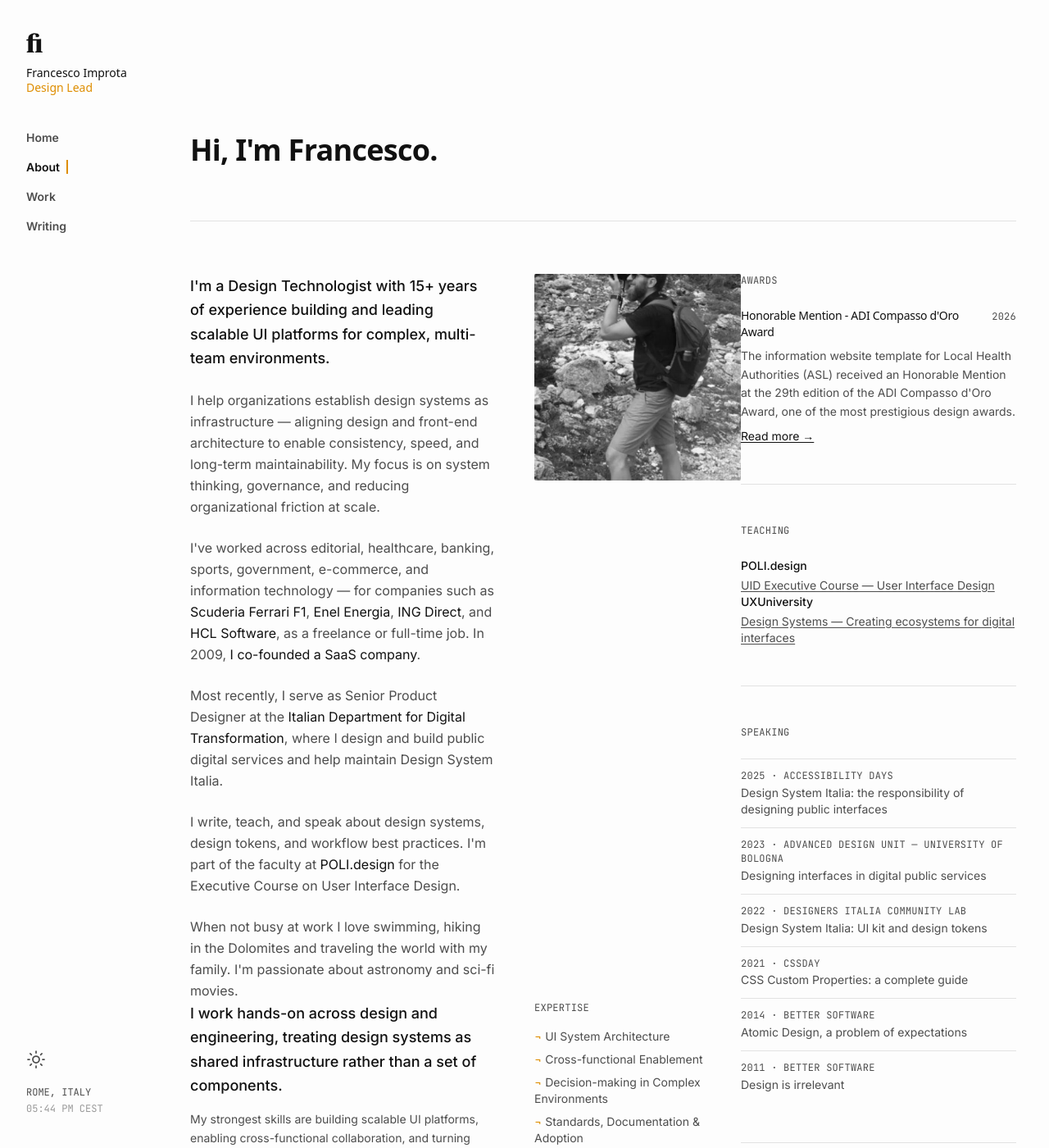
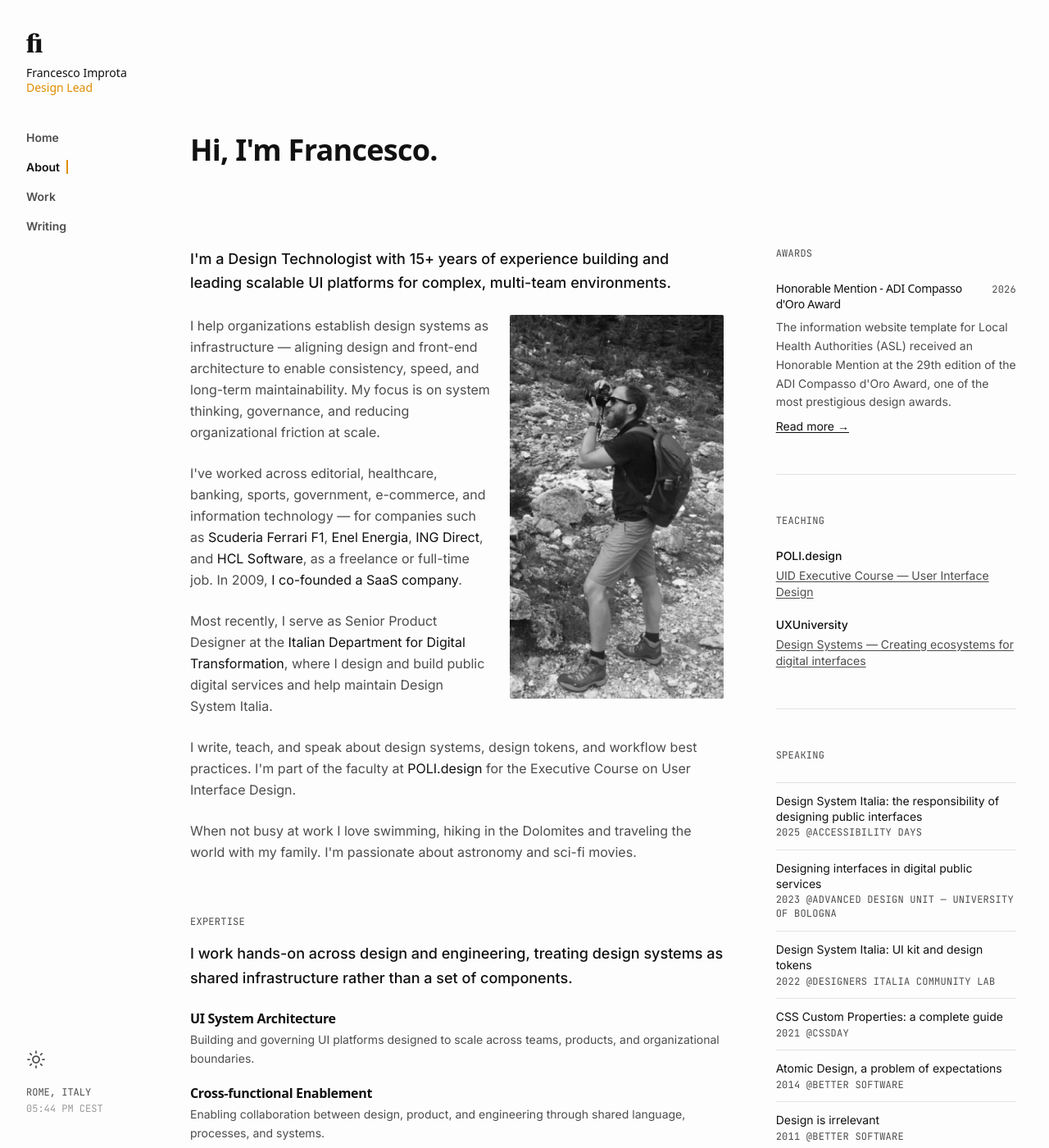
Before and after one commit to zetareticoli/fi, a Jekyll site: the page built from about.html, in a window 1280 px wide and 1400 px high. Shown: the whole window at 82% size. Built offline with Jekyll 4.4.1, drawn with Linux system fonts in a browser that asks for light colours; some web fonts are replaced; some of the changed text lies outside the part shown.

Commit message:
refactor(about): enhance layout and styling for improved readability
Revamp the About page layout by consolidating the bio and expertise sections into a more streamlined format. Update CSS for better spacing and responsiveness, including new utility classes for margins and widths. Adjust the overall structure to enhance visual flow and accessibility.

Co-authored-by: Francesco Improta <me@francescoimprota.com>

```diff
--- a/_layouts/page.html
+++ b/_layouts/page.html
@@ -2,7 +2,7 @@
 layout: default
 ---
 <div class="min-h-screen">
-  <section class="px-6 lg:px-10 pt-16 lg:pt-36 pb-12 lg:pb-16">
+  <section class="px-6 lg:px-10 pt-16 lg:pt-36 pb-12">
     <span class="meta-tag block mb-4">{{ page.tag | upcase }}</span>
     <h1 class="font-heading text-3xl sm:text-4xl font-semibold leading-tight">
       {{ page.title }}
@@ -13,10 +13,7 @@ layout: default
     </p>
     {% endif %}
   </section>
-
-  <div class="mx-6 lg:mx-10 hairline"></div>
-
-  <section class="px-6 lg:px-10 py-12 lg:py-16">
+  <section class="px-6 lg:px-10 py-12">
     {{ content }}
   </section>
 </div>
--- a/about.html
+++ b/about.html
@@ -14,63 +14,76 @@ permalink: /about/
     <div class="lg:col-span-8 flex flex-col gap-12 lg:gap-16">
 
       <!-- Bio + Portrait -->
-      <section>
-        <div class="grid grid-cols-1 md:grid-cols-12 gap-10 lg:gap-12">
-          <div class="md:col-span-7 flex flex-col gap-6">
-            <p class="text-lg font-medium leading-relaxed">
-              I'm a Design Technologist with 15+ years of experience building and leading scalable UI platforms for complex, multi-team environments.
+      <section class="flow-root animate-in">
+        <p class="mb-6 text-lg font-medium leading-relaxed">
+          I'm a Design Technologist with 15+ years of experience building and leading scalable UI platforms for complex,
+          multi-team environments.
         </p>
-            <p class="text-base text-muted-foreground leading-relaxed">
+        <img src="{{ page.portrait | default: '/img/francesco-improta.webp' | relative_url }}" alt="Francesco Improta"
+          class="float-right ml-4 sm:ml-6 mb-4 w-full sm:w-[42%] md:w-[40%] object-cover rounded-xs grayscale max-h-[65vh]"
+          loading="lazy" />
+
+        <p class="mb-6 text-base text-muted-foreground leading-relaxed">
           I help organizations establish design systems as infrastructure — aligning design and front-end architecture to enable consistency, speed, and long-term maintainability. My focus is on system thinking, governance, and reducing organizational friction at scale.
         </p>
-            <p class="text-base text-muted-foreground leading-relaxed">I've worked across editorial, healthcare, banking, sports, government,
+        <p class="mb-6 text-base text-muted-foreground leading-relaxed">I've worked across editorial, healthcare, banking, sports, government,
           e-commerce, and information technology — for companies such as <span class="text-primary">Scuderia
             Ferrari F1</span>, <span class="text-primary">Enel Energia</span>, <span class="text-primary">ING
             Direct</span>, and <span class="text-primary">HCL Software</span>, as a freelance or full-time job.
             In 2009, <span class="text-primary">I co-founded a SaaS company</span>.
         </p>
-            <p class="text-base text-muted-foreground leading-relaxed">Most recently, I serve as Senior Product Designer at
+        <p class="mb-6 text-base text-muted-foreground leading-relaxed">Most recently, I serve as Senior Product Designer at
           the <span class="text-primary">Italian Department for Digital Transformation</span>, where I design and
           build public digital services and help maintain Design System Italia.
         </p>
-
-            <p class="text-base text-muted-foreground leading-relaxed">I write, teach, and speak about design systems, design
+        <p class="mb-6 text-base text-muted-foreground leading-relaxed">I write, teach, and speak about design systems, design
           tokens, and workflow best practices. I'm part of the faculty at <span class="text-primary">POLI.design</span>
           for the Executive Course on User Interface Design.</p>
         <p class="text-base text-muted-foreground leading-relaxed">When not busy at work I love swimming, hiking in the
           Dolomites and traveling the world with my family. I'm passionate about astronomy and sci-fi movies.</p>
-          </div>
-          <div class="md:col-span-5 flex flex-col gap-8 items-start">
-            <img src="{{ page.portrait | default: '/img/francesco-improta.webp' | relative_url }}" alt="Francesco Improta"
-              class="w-full object-cover rounded-xs aspect-square grayscale max-h-[65vh] animate-in group"
-              style="transition-delay: {{ forloop.index | times: 120 }}ms;" loading="lazy" />
-          </div>
-        </div>
       </section>
 
       <!-- How I work + Skills -->
       <section>
-        <div class="grid grid-cols-1 md:grid-cols-12 gap-8 lg:gap-12">
-          <div class="md:col-span-7 flex flex-col gap-4">
-            <p class="text-lg text-foreground leading-relaxed font-medium">I work hands-on across design and engineering, treating design systems as shared infrastructure rather than a set of components.</p>
-            <p class="text-sm text-muted-foreground leading-relaxed">My strongest skills are building scalable UI platforms, enabling cross-functional collaboration, and turning constraints into clear product and technical decisions — backed by standards and documentation that teams actually adopt.</p>
+        <h4 class="meta-tag mb-4">Expertise</h4>
+        <p class="text-lg text-foreground leading-relaxed font-medium mb-6">I work hands-on across design and engineering, treating
+          design systems as shared infrastructure rather than a set of components.</p>
+
+        <div class="flex flex-col gap-5 mt-6">
+          <div class="flex flex-col gap-1">
+            <h3 class="text-md font-semibold leading-snug">UI System Architecture</h3>
+            <p class="text-sm text-muted-foreground leading-relaxed">Building and governing UI platforms designed to scale across teams, products,
+              and organizational boundaries.</p>
+          </div>
+          <div class="flex flex-col gap-1">
+            <h3 class="text-md font-semibold leading-snug">Cross-functional Enablement</h3>
+            <p class="text-sm text-muted-foreground leading-relaxed">Enabling collaboration between design, product, and engineering through shared
+              language, processes, and systems.</p>
+          </div>
+          <div class="flex flex-col gap-1">
+            <h3 class="text-md font-semibold leading-snug">Decision-making in Complex Environments</h3>
+            <p class="text-sm text-muted-foreground leading-relaxed">Assessing constraints, trade-offs, and risks to support sustainable product and
+              technical decisions.</p>
+          </div>
+          <div class="flex flex-col gap-1">
+            <h3 class="text-md font-semibold leading-snug">Standards, Documentation, and Adoption</h3>
+            <p class="text-sm text-muted-foreground leading-relaxed">Defining standards and documentation that encourage consistency while leaving
+              room for evolution.</p>
+          </div>
+          <div class="flex flex-col gap-1">
+            <h3 class="text-md font-semibold leading-snug">Mentorship and Team Support</h3>
+            <p class="text-sm text-muted-foreground leading-relaxed">Helping designers and engineers grow within structured, system-oriented
+              environments.</p>
+          </div>
+
           <a href="{{ '/work' | relative_url }}"
             class="mt-2 inline-flex items-center gap-2 text-sm font-medium hover:opacity-60 transition-opacity underline underline-offset-2">
             See my work →
           </a>
         </div>
-          <div class="md:col-span-5">
-            <h4 class="meta-tag mb-4">Expertise</h4>
-            <ul class="flex flex-col gap-2">
-              <li class="text-sm text-muted-foreground"><span class="text-accent">¬</span> UI System Architecture</li>
-              <li class="text-sm text-muted-foreground"><span class="text-accent">¬</span> Cross-functional Enablement</li>
-              <li class="text-sm text-muted-foreground"><span class="text-accent">¬</span> Decision-making in Complex Environments</li>
-              <li class="text-sm text-muted-foreground"><span class="text-accent">¬</span> Standards, Documentation &amp; Adoption</li>
-              <li class="text-sm text-muted-foreground"><span class="text-accent">¬</span> Mentorship and Team Support</li>
-              <li class="text-sm text-muted-foreground"><span class="text-accent">¬</span> Design for Accessibility</li>
-            </ul>
-          </div>
-        </div>
+
+
+
       </section>
 
     </div>
@@ -79,7 +92,7 @@ permalink: /about/
     <aside class="lg:col-span-4 flex flex-col gap-10 lg:gap-12">
 
       <!-- Awards -->
-      <section>
+      <section class="animate-in" style="transition-delay: 120ms">
         <span class="meta-tag block mb-6">Awards</span>
         {% for award in site.data.about.awards %}
         <div class="flex flex-col gap-2">
@@ -97,7 +110,7 @@ permalink: /about/
       <div class="hairline"></div>
 
       <!-- Teaching -->
-      <section>
+      <section class="animate-in" style="transition-delay: 240ms">
         <span class="meta-tag block mb-6">Teaching</span>
         <div class="flex flex-col gap-5">
           {% for t in site.data.about.teaching %}
@@ -113,13 +126,13 @@ permalink: /about/
       <div class="hairline"></div>
 
       <!-- Speaking -->
-      <section>
+      <section class="animate-in" style="transition-delay: 360ms">
         <span class="meta-tag block mb-6">Speaking</span>
         <div class="flex flex-col">
           {% for talk in site.data.about.speaking %}
           <div class="flex flex-col gap-0.5 py-3 hairline">
-            <span class="meta-tag">{{ talk.year }} · {{ talk.event }}</span>
-            <span class="text-sm text-muted-foreground leading-snug">{{ talk.title }}</span>
+            <span class="text-sm text-primary leading-snug">{{ talk.title }}</span>
+            <span class="meta-tag">{{ talk.year }} @{{ talk.event }}</span>
           </div>
           {% endfor %}
         </div>
@@ -128,17 +141,16 @@ permalink: /about/
       <div class="hairline"></div>
 
       <!-- Publications -->
-      <section>
+      <section class="animate-in" style="transition-delay: 480ms">
         <span class="meta-tag block mb-6">Publications</span>
         {% for pub in site.data.about.publications %}
         <div class="flex flex-col gap-3 sm:flex-row sm:gap-4">
-          <img src="{{ pub.image | relative_url }}" alt="{{ pub.title }}" class="w-20 h-auto grayscale shadow-lg shrink-0">
+          <img src="{{ pub.image | relative_url }}" alt="{{ pub.title }}" class="w-20 h-auto self-start flex-shrink-0 grayscale shadow-lg">
           <div class="flex flex-col gap-1">
-            <h3 class="text-sm font-medium leading-snug">{{ pub.title }}</h3>
+            <h3 class="text-sm font-medium leading-snug"><a href="{{ pub.url }}" target="_blank" rel="noopener noreferrer"
+              class="text-sm underline underline-offset-2 font-medium transition-colors">{{ pub.title }}</a></h3>
             <span class="meta-tag">{{ pub.year }} &middot; {{ pub.publisher }}</span>
             <p class="text-sm text-muted-foreground leading-relaxed">{{ pub.description }}</p>
-            <a href="{{ pub.url }}" target="_blank" rel="noopener noreferrer"
-              class="text-sm underline underline-offset-2 font-medium transition-colors">View Details →</a>
           </div>
         </div>
         {% endfor %}
--- a/css/tw-compiled.css
+++ b/css/tw-compiled.css
@@ -46,6 +46,7 @@
     --tracking-wide: 0.025em;
     --tracking-widest: 0.1em;
     --leading-tight: 1.25;
+    --leading-snug: 1.375;
     --leading-normal: 1.5;
     --leading-relaxed: 1.625;
     --radius-xs: 0.125rem;
@@ -293,6 +294,9 @@
   .col-span-12 {
     grid-column: span 12 / span 12;
   }
+  .float-right {
+    float: right;
+  }
   .container {
     width: 100%;
     @media (width >= 40rem) {
@@ -323,8 +327,8 @@
   .mx-auto {
     margin-inline: auto;
   }
-  .my-2 {
-    margin-block: calc(var(--spacing) * 2);
+  .my-4 {
+    margin-block: calc(var(--spacing) * 4);
   }
   .prose {
     color: var(--tw-prose-body);
@@ -994,6 +998,12 @@
   .ml-3 {
     margin-left: calc(var(--spacing) * 3);
   }
+  .ml-4 {
+    margin-left: calc(var(--spacing) * 4);
+  }
+  .ml-6 {
+    margin-left: calc(var(--spacing) * 6);
+  }
   .block {
     display: block;
   }
@@ -1003,6 +1013,9 @@
   .flex {
     display: flex;
   }
+  .flow-root {
+    display: flow-root;
+  }
   .grid {
     display: grid;
   }
@@ -1014,6 +1027,9 @@
   }
   .inline-flex {
     display: inline-flex;
+  }
+  .aspect-auto {
+    aspect-ratio: auto;
   }
   .aspect-square {
     aspect-ratio: 1 / 1;
@@ -1043,8 +1059,8 @@
   .max-h-36 {
     max-height: calc(var(--spacing) * 36);
   }
-  .max-h-40 {
-    max-height: calc(var(--spacing) * 40);
+  .max-h-\[65vh\] {
+    max-height: 65vh;
   }
   .min-h-screen {
     min-height: 100vh;
@@ -1058,12 +1074,21 @@
   .w-5 {
     width: calc(var(--spacing) * 5);
   }
+  .w-20 {
+    width: calc(var(--spacing) * 20);
+  }
   .w-30 {
     width: calc(var(--spacing) * 30);
   }
   .w-32 {
     width: calc(var(--spacing) * 32);
   }
+  .w-40 {
+    width: calc(var(--spacing) * 40);
+  }
+  .w-\[46\%\] {
+    width: 46%;
+  }
   .w-auto {
     width: auto;
   }
@@ -1085,6 +1110,9 @@
   .max-w-7xl {
     max-width: var(--container-7xl);
   }
+  .max-w-lvw {
+    max-width: 100lvw;
+  }
   .max-w-md {
     max-width: var(--container-md);
   }
@@ -1097,9 +1125,15 @@
   .min-w-0 {
     min-width: 0;
   }
+  .flex-0 {
+    flex: 0;
+  }
   .flex-1 {
     flex: 1;
   }
+  .flex-shrink-0 {
+    flex-shrink: 0;
+  }
   .shrink-0 {
     flex-shrink: 0;
   }
@@ -1130,9 +1164,6 @@
   .grid-cols-2 {
     grid-template-columns: repeat(2, minmax(0, 1fr));
   }
-  .grid-cols-4 {
-    grid-template-columns: repeat(4, minmax(0, 1fr));
-  }
   .grid-cols-12 {
     grid-template-columns: repeat(12, minmax(0, 1fr));
   }
@@ -1184,6 +1215,9 @@
   .gap-4 {
     gap: calc(var(--spacing) * 4);
   }
+  .gap-5 {
+    gap: calc(var(--spacing) * 5);
+  }
   .gap-6 {
     gap: calc(var(--spacing) * 6);
   }
@@ -1193,14 +1227,27 @@
   .gap-10 {
     gap: calc(var(--spacing) * 10);
   }
+  .gap-12 {
+    gap: calc(var(--spacing) * 12);
+  }
   .gap-16 {
     gap: calc(var(--spacing) * 16);
   }
+  .space-y-6 {
+    :where(& > :not(:last-child)) {
+      --tw-space-y-reverse: 0;
+      margin-block-start: calc(calc(var(--spacing) * 6) * var(--tw-space-y-reverse));
+      margin-block-end: calc(calc(var(--spacing) * 6) * calc(1 - var(--tw-space-y-reverse)));
+    }
+  }
   .gap-x-10 {
     column-gap: calc(var(--spacing) * 10);
   }
   .gap-y-4 {
     row-gap: calc(var(--spacing) * 4);
+  }
+  .self-start {
+    align-self: flex-start;
   }
   .truncate {
     overflow: hidden;
@@ -1331,9 +1378,6 @@
   .p-8 {
     padding: calc(var(--spacing) * 8);
   }
-  .px-2 {
-    padding-inline: calc(var(--spacing) * 2);
-  }
   .px-3 {
     padding-inline: calc(var(--spacing) * 3);
   }
@@ -1346,9 +1390,6 @@
   .px-8 {
     padding-inline: calc(var(--spacing) * 8);
   }
-  .py-0\.5 {
-    padding-block: calc(var(--spacing) * 0.5);
-  }
   .py-1 {
     padding-block: var(--spacing);
   }
@@ -1384,6 +1425,9 @@
   }
   .pt-2 {
     padding-top: calc(var(--spacing) * 2);
+  }
+  .pt-6 {
+    padding-top: calc(var(--spacing) * 6);
   }
   .pt-8 {
     padding-top: calc(var(--spacing) * 8);
@@ -1475,6 +1519,10 @@
   .leading-relaxed {
     --tw-leading: var(--leading-relaxed);
     line-height: var(--leading-relaxed);
+  }
+  .leading-snug {
+    --tw-leading: var(--leading-snug);
+    line-height: var(--leading-snug);
   }
   .leading-tight {
     --tw-leading: var(--leading-tight);
@@ -1675,13 +1723,6 @@
       }
     }
   }
-  .group-hover\:text-foreground {
-    &:is(:where(.group):hover *) {
-      @media (hover: hover) {
-        color: var(--color-foreground);
-      }
-    }
-  }
   .group-data-\[active\]\/submit\:opacity-0 {
     &:is(:where(.group\/submit)[data-active] *) {
       opacity: 0%;
@@ -1705,16 +1746,6 @@
   .empty\:hidden {
     &:empty {
       display: none;
-    }
-  }
-  .hover\:scale-105 {
-    &:hover {
-      @media (hover: hover) {
-        --tw-scale-x: 105%;
-        --tw-scale-y: 105%;
-        --tw-scale-z: 105%;
-        scale: var(--tw-scale-x) var(--tw-scale-y);
-      }
     }
   }
   .hover\:border-black\/40 {
@@ -1847,6 +1878,21 @@
       opacity: 60%;
     }
   }
+  .sm\:ml-6 {
+    @media (width >= 40rem) {
+      margin-left: calc(var(--spacing) * 6);
+    }
+  }
+  .sm\:w-48 {
+    @media (width >= 40rem) {
+      width: calc(var(--spacing) * 48);
+    }
+  }
+  .sm\:w-\[42\%\] {
+    @media (width >= 40rem) {
+      width: 42%;
+    }
+  }
   .sm\:grid-cols-2 {
     @media (width >= 40rem) {
       grid-template-columns: repeat(2, minmax(0, 1fr));
@@ -1865,6 +1911,11 @@
   .sm\:justify-between {
     @media (width >= 40rem) {
       justify-content: space-between;
+    }
+  }
+  .sm\:gap-4 {
+    @media (width >= 40rem) {
+      gap: calc(var(--spacing) * 4);
     }
   }
   .sm\:gap-6 {
@@ -1909,6 +1960,26 @@
       grid-column: span 7 / span 7;
     }
   }
+  .md\:float-right {
+    @media (width >= 48rem) {
+      float: right;
+    }
+  }
+  .md\:aspect-auto {
+    @media (width >= 48rem) {
+      aspect-ratio: auto;
+    }
+  }
+  .md\:w-56 {
+    @media (width >= 48rem) {
+      width: calc(var(--spacing) * 56);
+    }
+  }
+  .md\:w-\[40\%\] {
+    @media (width >= 48rem) {
+      width: 40%;
+    }
+  }
   .md\:grid-flow-col {
     @media (width >= 48rem) {
       grid-auto-flow: column;
@@ -1974,11 +2045,6 @@
       grid-column: span 2 / span 2;
     }
   }
-  .lg\:col-span-3 {
-    @media (width >= 64rem) {
-      grid-column: span 3 / span 3;
-    }
-  }
   .lg\:col-span-4 {
     @media (width >= 64rem) {
       grid-column: span 4 / span 4;
@@ -2004,6 +2070,11 @@
       grid-column: span 9 / span 9;
     }
   }
+  .lg\:float-right {
+    @media (width >= 64rem) {
+      float: right;
+    }
+  }
   .lg\:mx-10 {
     @media (width >= 64rem) {
       margin-inline: calc(var(--spacing) * 10);
@@ -2039,6 +2110,11 @@
       display: none;
     }
   }
+  .lg\:aspect-auto {
+    @media (width >= 64rem) {
+      aspect-ratio: auto;
+    }
+  }
   .lg\:h-screen {
     @media (width >= 64rem) {
       height: 100vh;
@@ -2049,6 +2125,11 @@
       width: calc(var(--spacing) * 48);
     }
   }
+  .lg\:w-\[40\%\] {
+    @media (width >= 64rem) {
+      width: 40%;
+    }
+  }
   .lg\:scroll-mt-24 {
     @media (width >= 64rem) {
       scroll-margin-top: calc(var(--spacing) * 24);
@@ -2084,11 +2165,6 @@
       justify-content: normal;
     }
   }
-  .lg\:gap-0 {
-    @media (width >= 64rem) {
-      gap: 0;
-    }
-  }
   .lg\:gap-2 {
     @media (width >= 64rem) {
       gap: calc(var(--spacing) * 2);
@@ -2107,6 +2183,11 @@
   .lg\:gap-12 {
     @media (width >= 64rem) {
       gap: calc(var(--spacing) * 12);
+    }
+  }
+  .lg\:gap-16 {
+    @media (width >= 64rem) {
+      gap: calc(var(--spacing) * 16);
     }
   }
   .lg\:px-8 {
@@ -2212,11 +2293,6 @@
     @media (width >= 64rem) {
       font-size: var(--text-xl);
       line-height: var(--tw-leading, var(--text-xl--line-height));
-    }
-  }
-  .xl\:col-span-1 {
-    @media (width >= 80rem) {
-      grid-column: span 1 / span 1;
     }
   }
   .xl\:col-span-4 {
@@ -2229,11 +2305,6 @@
       grid-column: span 6 / span 6;
     }
   }
-  .xl\:col-span-7 {
-    @media (width >= 80rem) {
-      grid-column: span 7 / span 7;
-    }
-  }
   .xl\:col-span-8 {
     @media (width >= 80rem) {
       grid-column: span 8 / span 8;
@@ -2254,19 +2325,9 @@
       align-items: center;
     }
   }
-  .xl\:gap-4 {
-    @media (width >= 80rem) {
-      gap: calc(var(--spacing) * 4);
-    }
-  }
   .xl\:gap-16 {
     @media (width >= 80rem) {
       gap: calc(var(--spacing) * 16);
-    }
-  }
-  .xl\:py-16 {
-    @media (width >= 80rem) {
-      padding-block: calc(var(--spacing) * 16);
     }
   }
   .\@md\/fields\:grid-cols-3 {
@@ -2569,6 +2630,11 @@
   syntax: "*";
   inherits: false;
 }
+@property --tw-space-y-reverse {
+  syntax: "*";
+  inherits: false;
+  initial-value: 0;
+}
 @property --tw-border-style {
   syntax: "*";
   inherits: false;
@@ -2792,6 +2858,7 @@
       --tw-rotate-z: initial;
       --tw-skew-x: initial;
       --tw-skew-y: initial;
+      --tw-space-y-reverse: 0;
       --tw-border-style: solid;
       --tw-gradient-position: initial;
       --tw-gradient-from: #0000;
```
Lines whose indentation alone changed are shown as unchanged.
